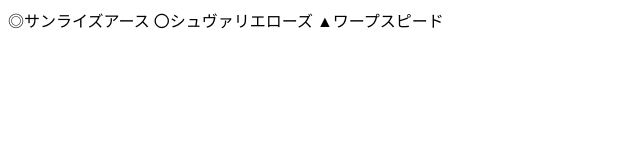
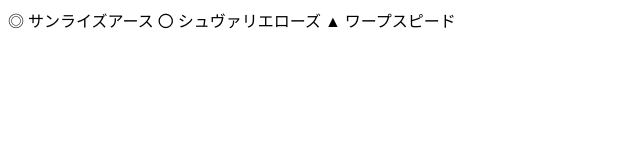
Before and after one commit to TeppyMappy/KKR4, a plain HTML site: page index.html in a window 1280 px wide. Shown: the full height of the page, 0-640 px from the left. Drawn offline with Linux system fonts and the light colour scheme.

Commit message:
Update index.html

```diff
--- a/index.html
+++ b/index.html
@@ -5,8 +5,8 @@
     <title>タイトル</title>
   </head>
   <body>
-    ◎サンライズアース
-    〇シュヴァリエローズ
-    ▲ワープスピード
+    ◎ サンライズアース
+    〇 シュヴァリエローズ
+    ▲  ワープスピード
   </body>
 </html>
```
